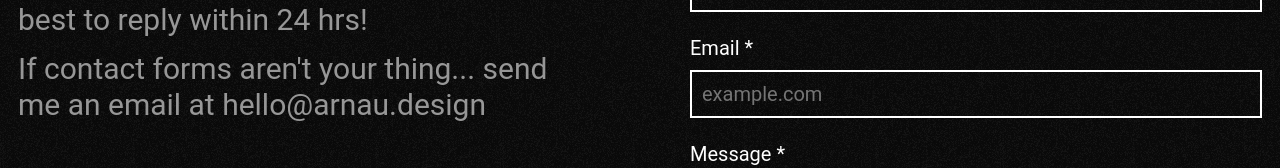
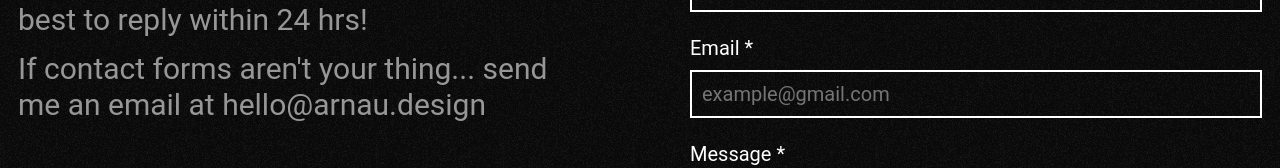
Before and after one commit to maqsudtolipov/portfolio, a React (Create React App) app: page / in a window 1280 px wide. Shown: the part 5118-5286 px from the top of the page. Built offline with nearby package versions, Linux system fonts and the light colour scheme.

Commit message:
Add formspree to form

```diff
--- a/package.json
+++ b/package.json
@@ -3,6 +3,7 @@
   "version": "0.1.0",
   "private": true,
   "dependencies": {
+    "@formspree/react": "^2.3.3",
     "@testing-library/jest-dom": "^5.16.5",
     "@testing-library/react": "^13.3.0",
     "@testing-library/user-event": "^13.5.0",
--- a/src/components/Contact/Contact.jsx
+++ b/src/components/Contact/Contact.jsx
@@ -1,9 +1,13 @@
+import { useForm } from '@formspree/react';
+
 import Heading from '../UI/Heading';
 import P from '../UI/P';
 
 import './Contact.scss';
 
 const Contact = () => {
+  const [state, handleSubmit] = useForm('meqnongr');
+
   return (
     <div className='contact-section'>
       <Heading>Contact</Heading>
@@ -20,28 +24,37 @@ const Contact = () => {
           </P>
         </div>
         <div className='contact-form'>
-          <form className='form'>
+          <form className='form' onSubmit={handleSubmit}>
             <div>
               <label htmlFor='name'>Name *</label>
               <input
                 type='text'
                 id='name'
-                placeholder='Kevin De Bruyne
-'
+                name='name'
+                placeholder='Kevin De Bruyne'
               />
             </div>
             <div>
               <label htmlFor='email'>Email *</label>
-              <input type='text' id='email' placeholder='example.com' />
+              <input
+                type='text'
+                id='email'
+                name='email'
+                placeholder='example@gmail.com'
+              />
             </div>
             <div>
               <label htmlFor='message'>Message *</label>
               <textarea
                 id='message'
+                name='message'
                 placeholder='How can I help you?'
               ></textarea>
+              {state.succeeded && <p>Thanks for your message!</p>}
             </div>
-            <button type='submit'>Send</button>
+            <button type='submit' disabled={state.submitting}>
+              Send
+            </button>
           </form>
         </div>
       </div>
--- a/src/components/Contact/Contact.scss
+++ b/src/components/Contact/Contact.scss
@@ -24,11 +24,17 @@
   textarea {
     font-family: inherit;
     font-size: 2rem;
+    color: #fff;
     background-color: transparent;
     border: 2px solid #fff;
     outline: none;
     padding: 1rem;
     width: 100%;
+  }
+
+  input:focus,
+  textarea:focus {
+    color: #fff;
   }
 
   button {
```
Also changed, not shown: 1 other file (tests, documents, lock files or other folders).
